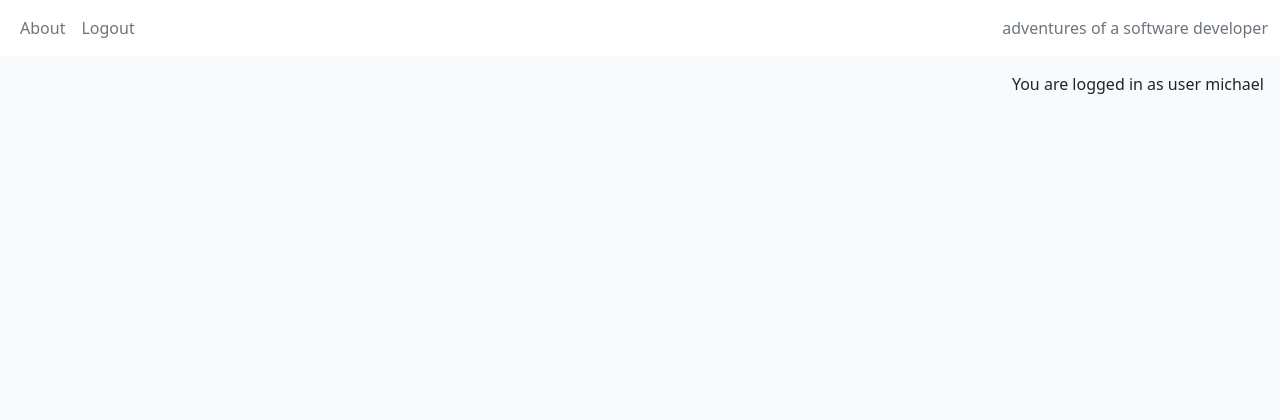
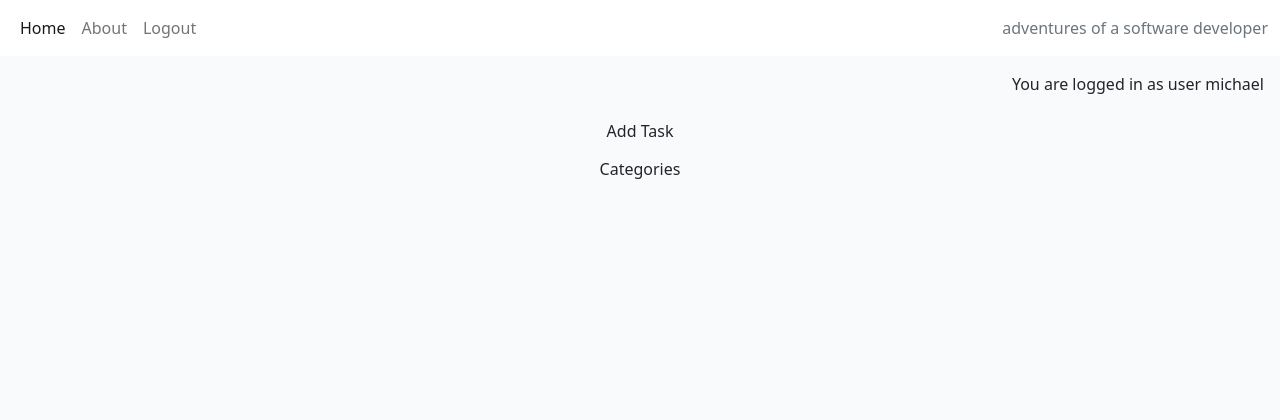
Before and after one commit to michaelcloran/plan-your-day, a Django app: page / in a window 1280 px wide. Shown: the top 420 px of the page. Run offline with Django 4.2, Linux system fonts and the light colour scheme; a user stored in the database is signed in; data that the repository does not hold is empty; parts of the project's set-up code (start-up, migrations or seed data) failed here and were passed over.

Commit message:
feat: added categories listing when logged in with not functional yet edit and delete buttons

```diff
--- a/tasks/templates/tasks/index.html
+++ b/tasks/templates/tasks/index.html
@@ -7,6 +7,8 @@
 {% if user.is_authenticated %}
 <div class="container-fluid">
     <div class="row">
+        <button class="btn right btn-addtask"  type="button">Add Task</button>
+        <a href="{% url 'categories' %}" class="btn right">Categories</a>
         <!-- Task Entries Column -->
         <div class="col-12 mt-3 left">
             <div class="row d-flex justify-content-center align-content-center">
@@ -22,7 +24,7 @@
                                     <p class="author">Author: {{ task.author }}</p>
                                 </div>
                             </div>
-                            <h2 class="card-title justify-content-center align-content-center">{{ task.task_name }}</h2>
+                            <h2 class="card-title">{{ task.task_name }}</h2>
                                 <p class="crd-text">
                                     {{ task.task_description }}
                                 </p>
--- a/tasks/urls.py
+++ b/tasks/urls.py
@@ -1,9 +1,12 @@
-from . import views
 from django.urls import path
-from tasks.views import home_view
+from tasks.views import home_view, categories_listing
+
+
+
 
 urlpatterns = [
     #path('', views.TaskList.as_view(), name='home'),
-    path('', home_view, name='home')
+    path('', home_view, name='home'),
+    path('categories/', categories_listing, name='categories'),
 
 ]
--- a/tasks/views.py
+++ b/tasks/views.py
@@ -1,12 +1,16 @@
 from django.shortcuts import render
 from django.http import HttpResponse
 from django.views import generic
+from django.shortcuts import redirect, render, get_object_or_404, reverse
 from .models import Category, Tasks
 from django.conf import settings
-from django.shortcuts import redirect
+from .forms import CategoriesForm
+from django.contrib import messages
+
 
 # Create your views here.
 def home_view(request):
+
     tasks = Tasks.objects.all()
 
     context = {
@@ -19,3 +23,30 @@ def home_view(request):
         'tasks/index.html',
         context
     )
+
+def categories_listing(request):
+   categories = Category.objects.all()
+    #    post = get_object_or_404(categories)
+
+    #    if request.method == "POST":
+    #       category_form = CategoriesForm(data=request.POST)
+    #       if category_form.is_valid():
+    #          cat = category_form.save(commit=False)
+    #          cat.author = request.user
+    #          cat.post = post
+    #          cat.save()
+    #          messages.add_message(
+    #             request, messages.SUCCESS,
+    #             'Category submitted'
+    #          )
+
+    #    category_form = CategoriesForm()
+
+   return render(
+      request,
+      "tasks/categories.html",
+      {
+       "categories": categories,
+
+       },
+   )
--- a/templates/account/login.html
+++ b/templates/account/login.html
@@ -12,7 +12,7 @@
         <div class="col-md-8 mt-3 offset-md-2">
             <h3>{% trans "Sign In" %}</h3>
 
-            <p>{% blocktrans %}Welcome back to the code|star blog. To leave a comment or like a post, please log in. If
+            <p>{% blocktrans %}Welcome back to plan your day. To use this site, please log in. If
                 you
                 have not created an account yet, then <a class="link" href="{{ signup_url }}">sign up</a>
                 first.{% endblocktrans %}</p>
--- a/templates/base.html
+++ b/templates/base.html
@@ -11,7 +11,7 @@
 <html class="h-100" lang="en">
 
 <head>
-    <title>CodeStar Blog</title>
+    <title>Plan You Day</title>
     <meta name="viewport" content="width=device-width, initial-scale=1" />
 
     <!-- Google Fonts CSS -->
@@ -39,7 +39,10 @@
 
             <div class="collapse navbar-collapse" id="navbarText">
                 <ul class="navbar-nav me-auto mb-2 mb-lg-0">
-
+                    <li class="nav-item">
+                        <a class="nav-link {% if request.path == home_url %}active" aria-current="page{% endif %}"
+                            href="{% url 'home' %}">Home</a>
+                    </li>
                     <li class="nav-item">
                         <a class="nav-link {% if request.path == about_url %}
                           active{%endif%}" aria-current="page"
```
Also changed, not shown: tasks/forms.py (added, +12 -0 lines), tasks/models.py (+14 -0 lines), tasks/templates/tasks/categories.html (added, +41 -0 lines).
